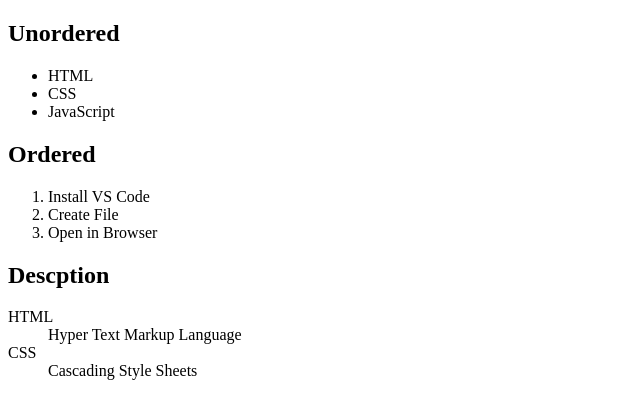
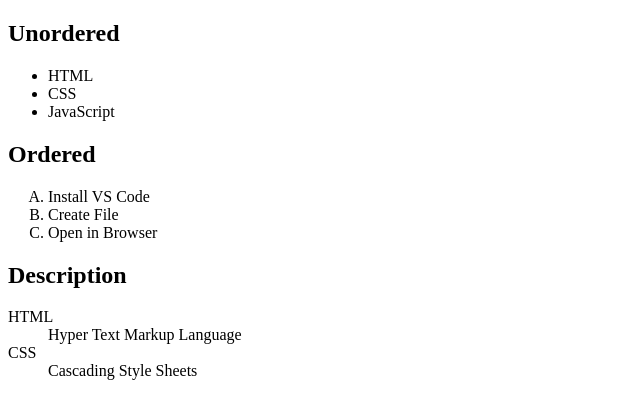
Before and after one commit to rushali467/wdw_0833, a plain HTML site: page Web Designing Workshop Assignment/Assignment 5.html in a window 1280 px wide. Shown: the full height of the page, 0-640 px from the left. Drawn offline with Linux system fonts and the light colour scheme.

Commit message:
Assignment 5- Lists and Description Complete

```diff
--- a/Web Designing Workshop Assignment/Assignment 5.html
+++ b/Web Designing Workshop Assignment/Assignment 5.html
@@ -14,12 +14,12 @@
     </ul>
 
     <h2>Ordered</h2>
-    <ol type="A.">
+    <ol type="A">
         <li> Install VS Code</li>
         <li> Create File</li>
         <li> Open in Browser</li>
     </ol>
-    <h2>Descption </h2>
+    <h2>Description </h2>
     <dt>HTML</dt>
     <dd>Hyper Text Markup Language</dd>
     <dt>CSS</dt>
```
